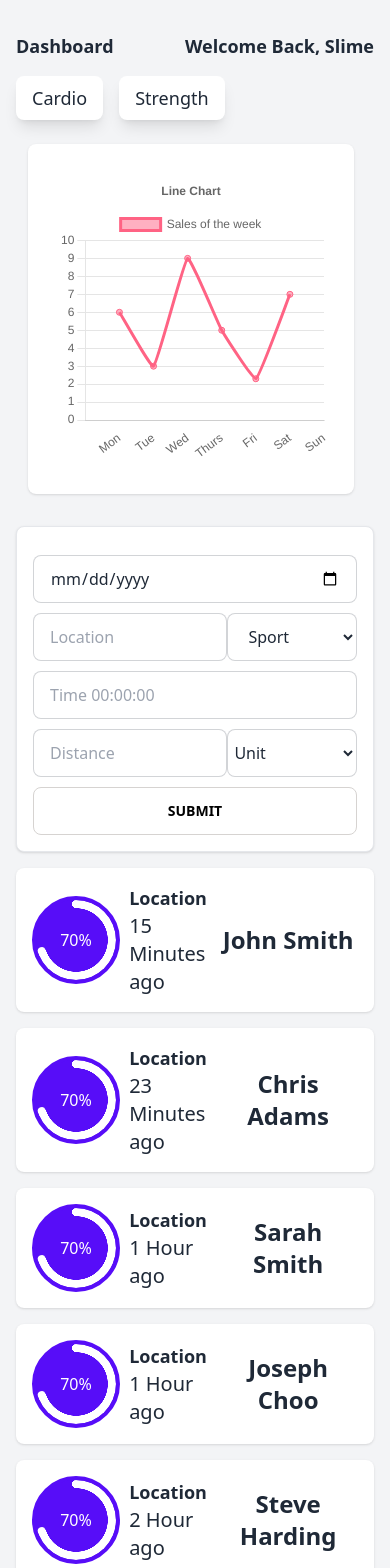
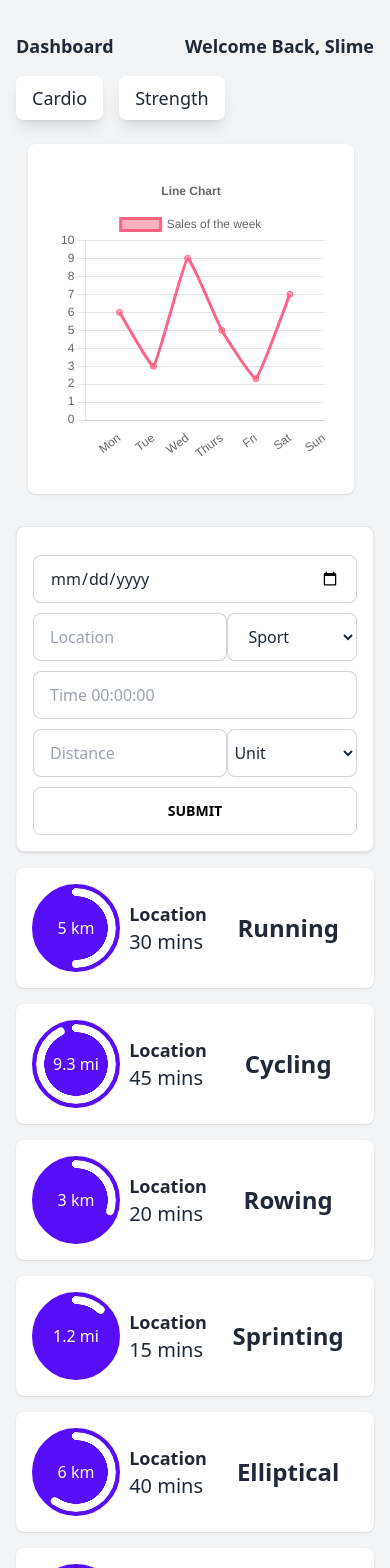
Before and after one commit to artslimedev/artslimedev-nexjs-fitjournalv2, a Next.js app: page /dashboard in a window 390 px wide. Shown: the top 1568 px of the page. Built offline with nearby package versions, Linux system fonts and the light colour scheme.

Commit message:
Modifying some data rendering with mocks

```diff
--- a/components/Cardio/CardioEntries.jsx
+++ b/components/Cardio/CardioEntries.jsx
@@ -1,5 +1,5 @@
 import React from "react";
-import { data } from "@/data/data";
+import { workouts } from "@/data/workoutsMock";
 
 const CardioEntries = () => {
   return (
@@ -16,26 +16,26 @@ const CardioEntries = () => {
         </div>
       </div>
       <ul>
-        {data.map((order, id) => (
+        {workouts.map((workout, id) => (
           <li
             key={id}
             className="bg-gray-50 hover:bg-gray-100 rounded-lg my-3 p-2 grid md:grid-cols-5 sm:grid-cols-3 grid-cols-2 items-center justify-between cursor-pointer"
           >
             <div>
-              <p className="pl-4">{order.name.first + " " + order.name.last}</p>
+              <p className="pl-4">{workout.cardio.Date}</p>
             </div>
             <p className="text-gray-600 sm:text-left text-right">
-              {order.name.first}@gmail.com
+              {workout.cardio.Location}
             </p>
-            <p className="hidden md:flex">{order.date}</p>
+            <p className="hidden md:flex">{workout.cardio.Sport}</p>
             <div>
               <p className="sm:flex hidden justify-between items-center">
-                {order.method}
+                {workout.cardio.Time}
               </p>
             </div>
             <div>
               <p className="sm:flex hidden justify-between items-center">
-                {order.method}
+                {workout.cardio.Distance} {workout.cardio.Unit}
               </p>
             </div>
           </li>
--- a/components/Cardio/CardioEntryCard.jsx
+++ b/components/Cardio/CardioEntryCard.jsx
@@ -1,26 +1,43 @@
 import React from "react";
-import { data } from "@/data/data";
+import { workouts } from "@/data/workoutsMock";
 
 const CardioEntryCard = () => {
+  // Calculate max distance from all workouts
+  const maxDistance = Math.max(
+    ...workouts.map((workout) => workout.cardio.Distance || 0)
+  );
+
+  const calculatePercentage = (distance) => {
+    if (!distance) return 0;
+    return parseFloat(((distance / maxDistance) * 100).toFixed(0));
+  };
+  if (!workouts || workouts.length === 0) {
+    return (
+      <p className="text-center text-gray-500">No cardio entries found.</p>
+    );
+  }
+
   return (
     <div className="sm:hidden mt-4">
       <ul>
-        {data.map((order, id) => (
+        {workouts.map((workout, id) => (
           <li key={id} className="bg-white rounded-lg shadow my-4">
             <div className="card p-4 grid grid-cols-7 items-center justify-center">
               <div
                 className="radial-progress bg-primary text-primary-content border-4 border-primary col-span-2"
-                style={{ "--value": 70 }}
+                style={{
+                  "--value": calculatePercentage(workout.cardio.Distance),
+                }}
               >
-                70%
+                {workout.cardio.Distance} {workout.cardio.Unit}
               </div>
               <div className="col-span-2 items-center justify-center ml-1">
                 <p className="text-lg font-bold">Location</p>
-                <p className="text-xl">{order.date}</p>
+                <p className="text-xl">{workout.cardio.Time}</p>
               </div>
 
               <div className="col-span-3 text-center text-2xl font-extrabold">
-                <p>{order.name.first + " " + order.name.last}</p>
+                <p>{workout.cardio.Sport}</p>
               </div>
             </div>
           </li>
--- a/components/Strength/StrengthEntries.jsx
+++ b/components/Strength/StrengthEntries.jsx
@@ -1,5 +1,6 @@
 import React from "react";
 import { data } from "@/data/data";
+import { workouts } from "@/data/workoutsMock";
 
 const StrengthEntries = () => {
   return (
@@ -7,8 +8,9 @@ const StrengthEntries = () => {
       <div className="hidden sm:block w-full col-span-1 relative lg:h-[70vh] h-[50vh] m-auto p-4 rounded-lg bg-white overflow-scroll">
         <div className="p-4">
           <div className="w-full m-auto p-4 border rounded-lg bg-white overflow-y-auto">
-            <div className="grid md:grid-cols-4 sm:grid-cols-3 grid-cols-2 items-center justify-between cursor-pointer">
+            <div className="grid md:grid-cols-5 sm:grid-cols-3 grid-cols-2 items-center justify-between cursor-pointer">
               <p>Date</p>
+              <p>Location</p>
               <p className="sm:text-left text-right">Equipment</p>
               <p className="hidden md:grid">Muscle</p>
               <p className="hidden sm:grid">Weight</p>
@@ -16,23 +18,25 @@ const StrengthEntries = () => {
           </div>
         </div>
         <ul>
-          {data.map((order, id) => (
+          {workouts.map((workout, id) => (
             <li
               key={id}
-              className="bg-gray-50 hover:bg-gray-100 rounded-lg my-3 p-2 grid md:grid-cols-4 sm:grid-cols-3 grid-cols-2 items-center justify-between cursor-pointer"
+              className="bg-gray-50 hover:bg-gray-100 rounded-lg my-3 p-2 grid md:grid-cols-5 sm:grid-cols-3 grid-cols-2 items-center justify-between cursor-pointer"
             >
               <div>
-                <p className="pl-4">
-                  {order.name.first + " " + order.name.last}
-                </p>
+                <p className="pl-4">{workout.strength.Date}</p>
               </div>
               <p className="text-gray-600 sm:text-left text-right">
-                {order.name.first}@gmail.com
+                {workout.cardio.Location}
               </p>
-              <p className="hidden md:flex">{order.date}</p>
+              <p className="text-gray-600 sm:text-left text-right">
+                {workout.strength.Equipment}
+              </p>
+              <p className="hidden md:flex">{workout.strength.Muscle}</p>
               <div>
                 <p className="sm:flex hidden justify-between items-center">
-                  {order.method}
+                  {workout.strength.Weight}
+                  {workout.strength.Unit}
                 </p>
               </div>
             </li>
--- a/components/Strength/StrengthEntryCard.jsx
+++ b/components/Strength/StrengthEntryCard.jsx
@@ -1,26 +1,38 @@
 import React from "react";
-import { data } from "@/data/data";
+import { workouts } from "@/data/workoutsMock";
 
 const StrengthEntryCard = () => {
+  // Calculate max weight from all workouts
+  const maxWeight = Math.max(
+    ...workouts.map((workout) => workout.strength.Weight || 0)
+  );
+
+  const calculatePercentage = (weight) => {
+    if (!weight) return 0;
+    return parseFloat(((weight / maxWeight) * 100).toFixed(0));
+  };
   return (
     <div className="sm:hidden mt-4">
       <ul>
-        {data.map((order, id) => (
+        {workouts.map((workout, id) => (
           <li key={id} className="bg-white rounded-lg shadow my-4">
             <div className="card p-4 grid grid-cols-3 items-center justify-center">
               <div
                 className="radial-progress bg-primary text-primary-content border-4 border-primary col-span-1"
-                style={{ "--value": 70 }}
+                style={{
+                  "--value": calculatePercentage(workout.strength.Weight),
+                }}
+                role="progressbar"
               >
-                70%
+                {workout.strength.Weight}lbs
               </div>
               <div className="col-span-1 items-center justify-center">
                 <p className="text-lg font-bold">Machine</p>
-                <p>{order.date}</p>
+                <p>{workout.strength.Equipment}</p>
               </div>
 
               <div className="col-span-1 text-center text-3xl font-bold">
-                <p>{order.name.first + " " + order.name.last}</p>
+                <p>{workout.strength.Muscle}</p>
               </div>
             </div>
           </li>
--- a/components/Strength/StrengthForm.jsx
+++ b/components/Strength/StrengthForm.jsx
@@ -9,6 +9,13 @@ const StrengthForm = () => {
           name="date"
           id=""
           className="input input-bordered w-full mb-2.5 md:mx-2 md:grow-0 md:w-fit"
+        />
+        <div className="flex w-full md:w-fit">
+          <input
+            type="text"
+            placeholder="Location"
+            name="locations"
+            className="input input-bordered w-full mb-2.5 md:mx-2 sm:w-fit basis-3/5"
           />
 
           <select
@@ -23,6 +30,7 @@ const StrengthForm = () => {
             <option>Machine</option>
             <option>Weights</option>
           </select>
+        </div>
 
         <select
           name="sport"
--- /dev/null
+++ b/data/workoutsMock.js
@@ -0,0 +1,182 @@
+export const workouts = [
+  {
+    id: 1,
+    cardio: {
+      Date: "2025-05-26",
+      Location: "Gym A",
+      Sport: "Running",
+      Time: "30 mins",
+      Distance: 5,
+      Unit: "km",
+    },
+    strength: {
+      Date: "2025-05-26",
+      Equipment: "Barbell",
+      Muscle: "Chest",
+      Weight: 80,
+      Unit: "kg",
+    },
+  },
+  {
+    id: 2,
+    cardio: {
+      Date: "2025-05-25",
+      Location: "Park",
+      Sport: "Cycling",
+      Time: "45 mins",
+      Distance: 9.3,
+      Unit: "mi",
+    },
+    strength: {
+      Date: "2025-05-25",
+      Equipment: "Dumbbell",
+      Muscle: "Biceps",
+      Weight: 20,
+      Unit: "kg",
+    },
+  },
+  {
+    id: 3,
+    cardio: {
+      Date: "2025-05-24",
+      Location: "Gym B",
+      Sport: "Rowing",
+      Time: "20 mins",
+      Distance: 3,
+      Unit: "km",
+    },
+    strength: {
+      Date: "2025-05-24",
+      Equipment: "Machine",
+      Muscle: "Back",
+      Weight: 70,
+      Unit: "kg",
+    },
+  },
+  {
+    id: 4,
+    cardio: {
+      Date: "2025-05-23",
+      Location: "Track",
+      Sport: "Sprinting",
+      Time: "15 mins",
+      Distance: 1.2,
+      Unit: "mi",
+    },
+    strength: {
+      Date: "2025-05-23",
+      Equipment: "Kettlebell",
+      Muscle: "Shoulders",
+      Weight: 24,
+      Unit: "kg",
+    },
+  },
+  {
+    id: 5,
+    cardio: {
+      Date: "2025-05-22",
+      Location: "Gym A",
+      Sport: "Elliptical",
+      Time: "40 mins",
+      Distance: 6,
+      Unit: "km",
+    },
+    strength: {
+      Date: "2025-05-22",
+      Equipment: "Cable",
+      Muscle: "Triceps",
+      Weight: 30,
+      Unit: "kg",
+    },
+  },
+  {
+    id: 6,
+    cardio: {
+      Date: "2025-05-21",
+      Location: "Park",
+      Sport: "Jogging",
+      Time: "60 mins",
+      Distance: 10,
+      Unit: "km",
+    },
+    strength: {
+      Date: "2025-05-21",
+      Equipment: "Bodyweight",
+      Muscle: "Core",
+      Weight: 0,
+      Unit: "kg",
+    },
+  },
+  {
+    id: 7,
+    cardio: {
+      Date: "2025-05-20",
+      Location: "Gym B",
+      Sport: "Stairmaster",
+      Time: "25 mins",
+      Distance: 0.9,
+      Unit: "mi",
+    },
+    strength: {
+      Date: "2025-05-20",
+      Equipment: "Smith Machine",
+      Muscle: "Legs",
+      Weight: 100,
+      Unit: "kg",
+    },
+  },
+  {
+    id: 8,
+    cardio: {
+      Date: "2025-05-19",
+      Location: "Beach",
+      Sport: "Beach Run",
+      Time: "35 mins",
+      Distance: 4.5,
+      Unit: "km",
+    },
+    strength: {
+      Date: "2025-05-19",
+      Equipment: "Resistance Bands",
+      Muscle: "Glutes",
+      Weight: 15,
+      Unit: "lbs",
+    },
+  },
+  {
+    id: 9,
+    cardio: {
+      Date: "2025-05-18",
+      Location: "Track",
+      Sport: "Walking",
+      Time: "50 mins",
+      Distance: 6,
+      Unit: "km",
+    },
+    strength: {
+      Date: "2025-05-18",
+      Equipment: "Machine",
+      Muscle: "Calves",
+      Weight: 60,
+      Unit: "kg",
+    },
+  },
+  {
+    id: 10,
+    cardio: {
+      Date: "2025-05-17",
+      Location: "Gym A",
+      Sport: "Jump Rope",
+      Time: "10 mins",
+      Distance: 0,
+      Unit: "km",
+    },
+    strength: {
+      Date: "2025-05-17",
+      Equipment: "Barbell",
+      Muscle: "Deadlift",
+      Weight: 120,
+      Unit: "kg",
+    },
+  },
+];
```
Lines whose indentation alone changed are shown as unchanged.
